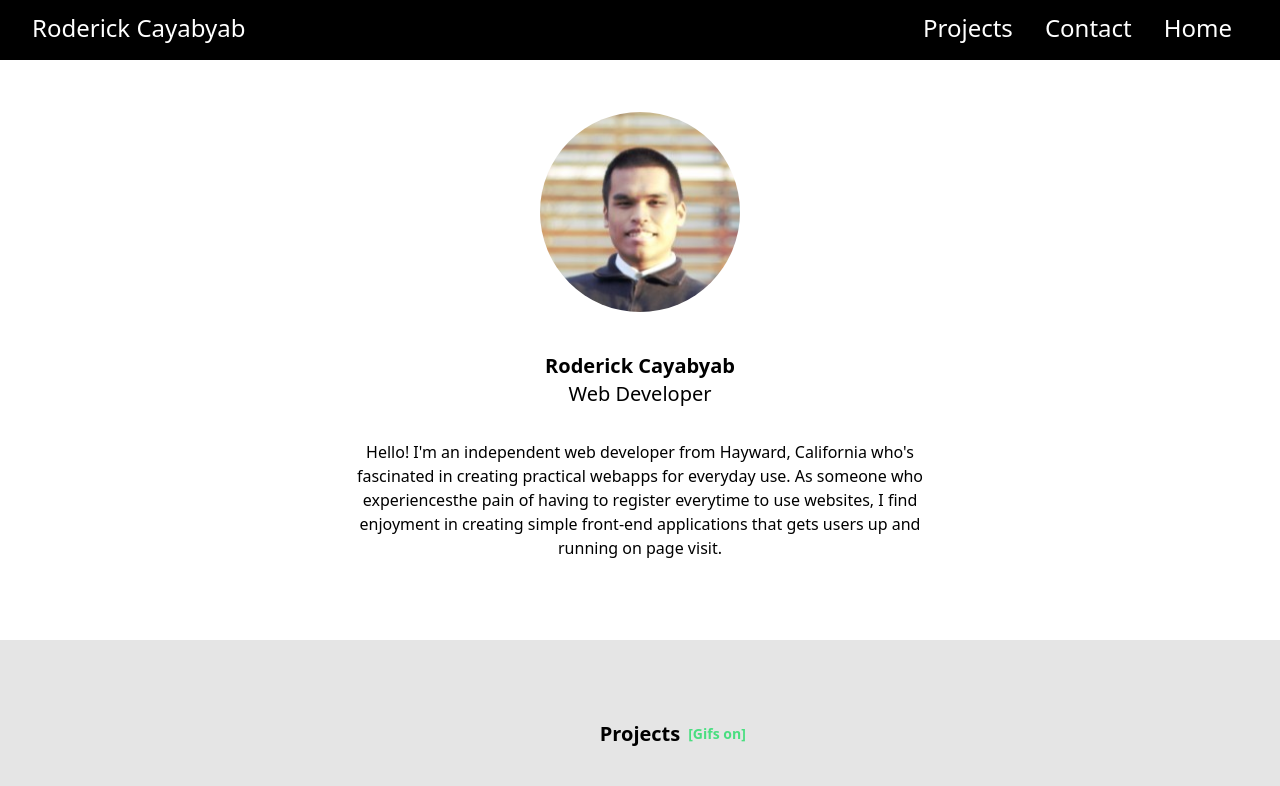
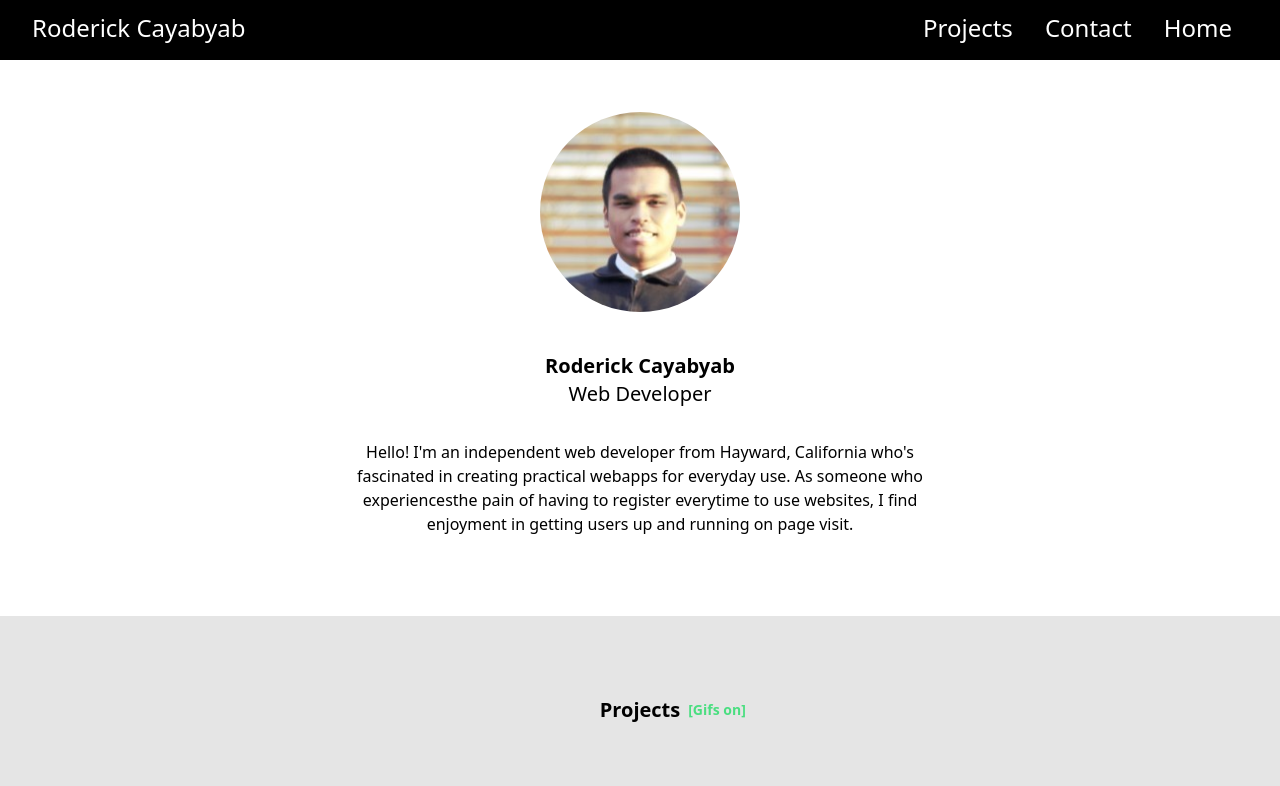
Before and after one commit to r-yabyab/fe-portfolio, a React (Create React App) app: page / in a window 1280 px wide. Shown: the top 786 px of the page. Built offline with nearby package versions, Linux system fonts and the light colour scheme.

Commit message:
description

```diff
--- a/src/components/HomePage.js
+++ b/src/components/HomePage.js
@@ -81,7 +81,7 @@ function HomePage ({ projectsRef, contactClick }) {
                         <div className=" max-w-[600px] text-center m-auto pt-8">Hello! I'm an independent web developer from Hayward, California
                             who's fascinated in creating practical webapps for everyday use. As someone who experiences
                             {/* the pain of having to register everytime to use websites, I find enjoyment in creating simple front-end applications with minimal overhead for users. */}
-                            the pain of having to register everytime to use websites, I find enjoyment in creating simple front-end applications that gets users up and running on page visit.
+                            the pain of having to register everytime to use websites, I find enjoyment in getting users up and running on page visit.
                             {/* <br /><br />Please see my projects! */}
                             {/* <br/><br/>Having a background in psychology, I was interested in ways I can incorporate
                         mental health to simple webpages that is accessible to everyone. I found it unfair that mental
```
